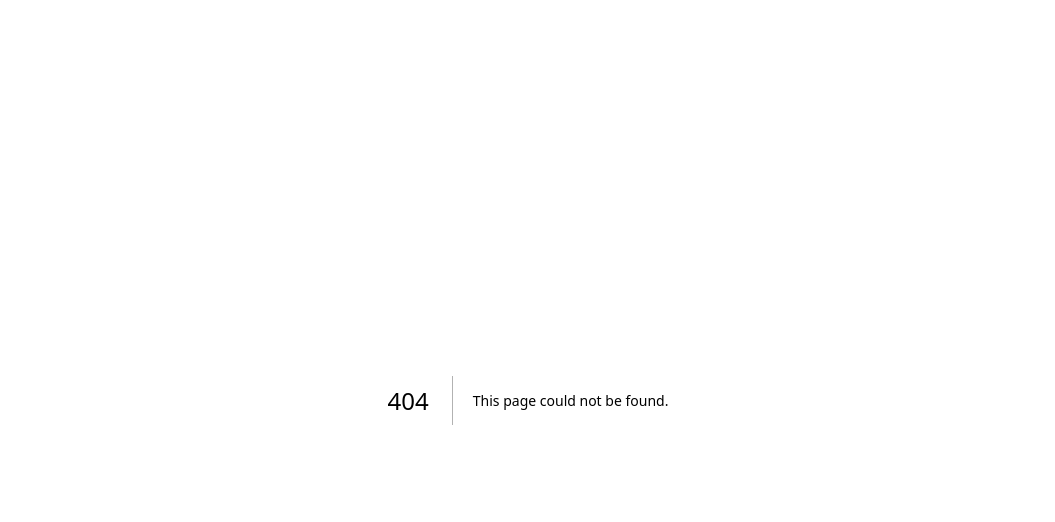
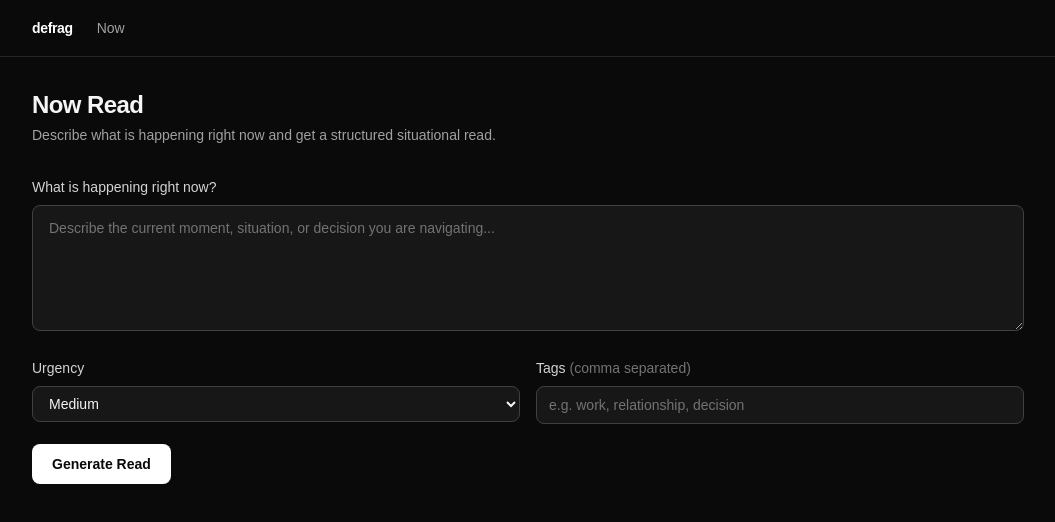
Before and after one commit to cjo93/nextjs-boilerplate, a Next.js app: page /app/now in a window 1280 px wide. Before the commit this address had no page. Shown: the top 522 px of the page, without its empty margins (112-1167 px from the left). Built offline with nearby package versions, Linux system fonts and the light colour scheme.

Commit message:
add now page with form and output display

```diff
--- /dev/null
+++ b/app/(app)/app/now/page.tsx
@@ -0,0 +1,173 @@
+"use client";
+
+import { useState } from "react";
+import type { NowOutput } from "@/lib/ai/schemas/now";
+
+const URGENCY_OPTIONS = ["low", "medium", "high"] as const;
+
+const OUTPUT_LABELS: Record<keyof NowOutput, string> = {
+  currentRead: "Current Read",
+  pressure: "Pressure",
+  driftRisk: "Drift Risk",
+  timing: "Timing",
+  bestPosture: "Best Posture",
+  bestNextStep: "Best Next Step",
+  confidence: "Confidence",
+  followUps: "Follow-Ups",
+};
+
+export default function NowPage() {
+  const [moment, setMoment] = useState("");
+  const [urgency, setUrgency] = useState<"low" | "medium" | "high">("medium");
+  const [tags, setTags] = useState("");
+  const [loading, setLoading] = useState(false);
+  const [result, setResult] = useState<NowOutput | null>(null);
+  const [error, setError] = useState<string | null>(null);
+
+  async function handleSubmit(e: React.FormEvent) {
+    e.preventDefault();
+    setLoading(true);
+    setError(null);
+    setResult(null);
+    try {
+      const res = await fetch("/api/ai/now", {
+        method: "POST",
+        headers: { "Content-Type": "application/json" },
+        body: JSON.stringify({
+          userId: "demo-user",
+          moment,
+          urgency,
+          tags: tags
+            .split(",")
+            .map((t) => t.trim())
+            .filter(Boolean),
+        }),
+      });
+      const json = await res.json();
+      if (!json.ok) throw new Error(json.error ?? "Unknown error");
+      setResult(json.data.outputPayload as NowOutput);
+    } catch (err) {
+      setError(err instanceof Error ? err.message : "Something went wrong");
+    } finally {
+      setLoading(false);
+    }
+  }
+
+  return (
+    <div className="space-y-8">
+      {/* Header */}
+      <div>
+        <h1 className="text-2xl font-bold tracking-tight">Now Read</h1>
+        <p className="mt-1 text-sm text-neutral-400">
+          Describe what is happening right now and get a structured situational read.
+        </p>
+      </div>
+
+      {/* Form */}
+      <form onSubmit={handleSubmit} className="space-y-5">
+        <div className="space-y-2">
+          <label className="block text-sm font-medium text-neutral-300">
+            What is happening right now?
+          </label>
+          <textarea
+            required
+            minLength={10}
+            rows={5}
+            value={moment}
+            onChange={(e) => setMoment(e.target.value)}
+            placeholder="Describe the current moment, situation, or decision you are navigating..."
+            className="w-full rounded-lg border border-neutral-700 bg-neutral-900 px-4 py-3 text-sm text-neutral-100 placeholder-neutral-500 focus:border-neutral-500 focus:outline-none focus:ring-1 focus:ring-neutral-500"
+          />
+        </div>
+
+        <div className="flex gap-4">
+          <div className="flex-1 space-y-2">
+            <label className="block text-sm font-medium text-neutral-300">Urgency</label>
+            <select
+              value={urgency}
+              onChange={(e) => setUrgency(e.target.value as typeof urgency)}
+              className="w-full rounded-lg border border-neutral-700 bg-neutral-900 px-3 py-2 text-sm text-neutral-100 focus:border-neutral-500 focus:outline-none"
+            >
+              {URGENCY_OPTIONS.map((u) => (
+                <option key={u} value={u}>
+                  {u.charAt(0).toUpperCase() + u.slice(1)}
+                </option>
+              ))}
+            </select>
+          </div>
+
+          <div className="flex-1 space-y-2">
+            <label className="block text-sm font-medium text-neutral-300">
+              Tags{" "}
+              <span className="text-neutral-500">(comma separated)</span>
+            </label>
+            <input
+              type="text"
+              value={tags}
+              onChange={(e) => setTags(e.target.value)}
+              placeholder="e.g. work, relationship, decision"
+              className="w-full rounded-lg border border-neutral-700 bg-neutral-900 px-3 py-2 text-sm text-neutral-100 placeholder-neutral-500 focus:border-neutral-500 focus:outline-none"
+            />
+          </div>
+        </div>
+
+        <button
+          type="submit"
+          disabled={loading}
+          className="inline-flex items-center gap-2 rounded-lg bg-white px-5 py-2.5 text-sm font-semibold text-neutral-950 transition-opacity hover:opacity-90 disabled:opacity-40"
+        >
+          {loading ? "Generating..." : "Generate Read"}
+        </button>
+      </form>
+
+      {/* Error */}
+      {error && (
+        <div className="rounded-lg border border-red-800 bg-red-950/40 px-4 py-3 text-sm text-red-300">
+          {error}
+        </div>
+      )}
+
+      {/* Result */}
+      {result && (
+        <div className="space-y-4">
+          <h2 className="text-lg font-semibold tracking-tight">Your Read</h2>
+          <div className="grid gap-3 sm:grid-cols-2">
+            {(Object.keys(OUTPUT_LABELS) as (keyof NowOutput)[]).map((key) => {
+              const value = result[key];
+              if (value === undefined || value === null) return null;
+              const isArray = Array.isArray(value);
+              if (isArray && (value as string[]).length === 0) return null;
+              return (
+                <div
+                  key={key}
+                  className={`rounded-lg border border-neutral-800 bg-neutral-900 p-4 ${
+                    key === "currentRead" || key === "bestNextStep"
+                      ? "sm:col-span-2"
+                      : ""
+                  }`}
+                >
+                  <p className="mb-1.5 text-xs font-semibold uppercase tracking-widest text-neutral-500">
+                    {OUTPUT_LABELS[key]}
+                  </p>
+                  {isArray ? (
+                    <ul className="space-y-1">
+                      {(value as string[]).map((item, i) => (
+                        <li key={i} className="text-sm text-neutral-200">
+                          &bull; {item}
+                        </li>
+                      ))}
+                    </ul>
+                  ) : (
+                    <p className="text-sm leading-relaxed text-neutral-200">
+                      {value as string}
+                    </p>
+                  )}
+                </div>
+              );
+            })}
+          </div>
+        </div>
+      )}
+    </div>
+  );
+}
```
